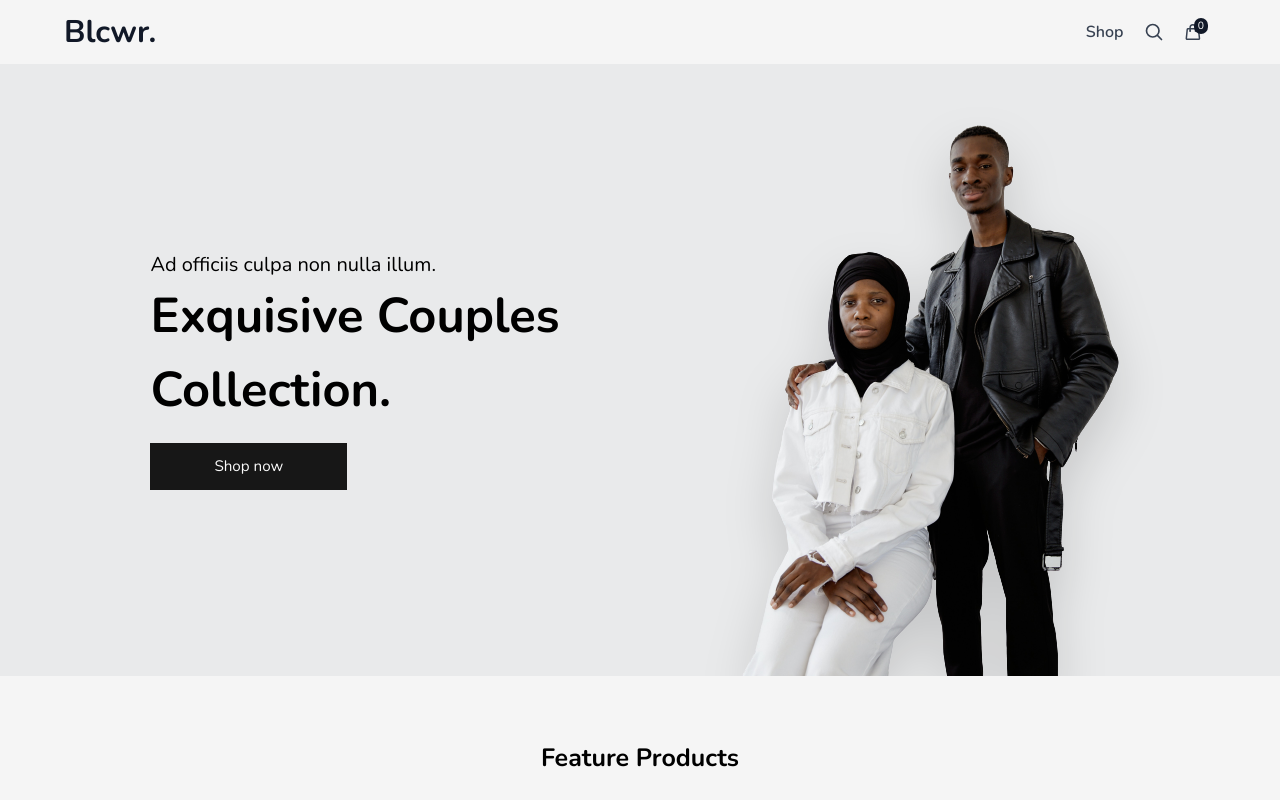
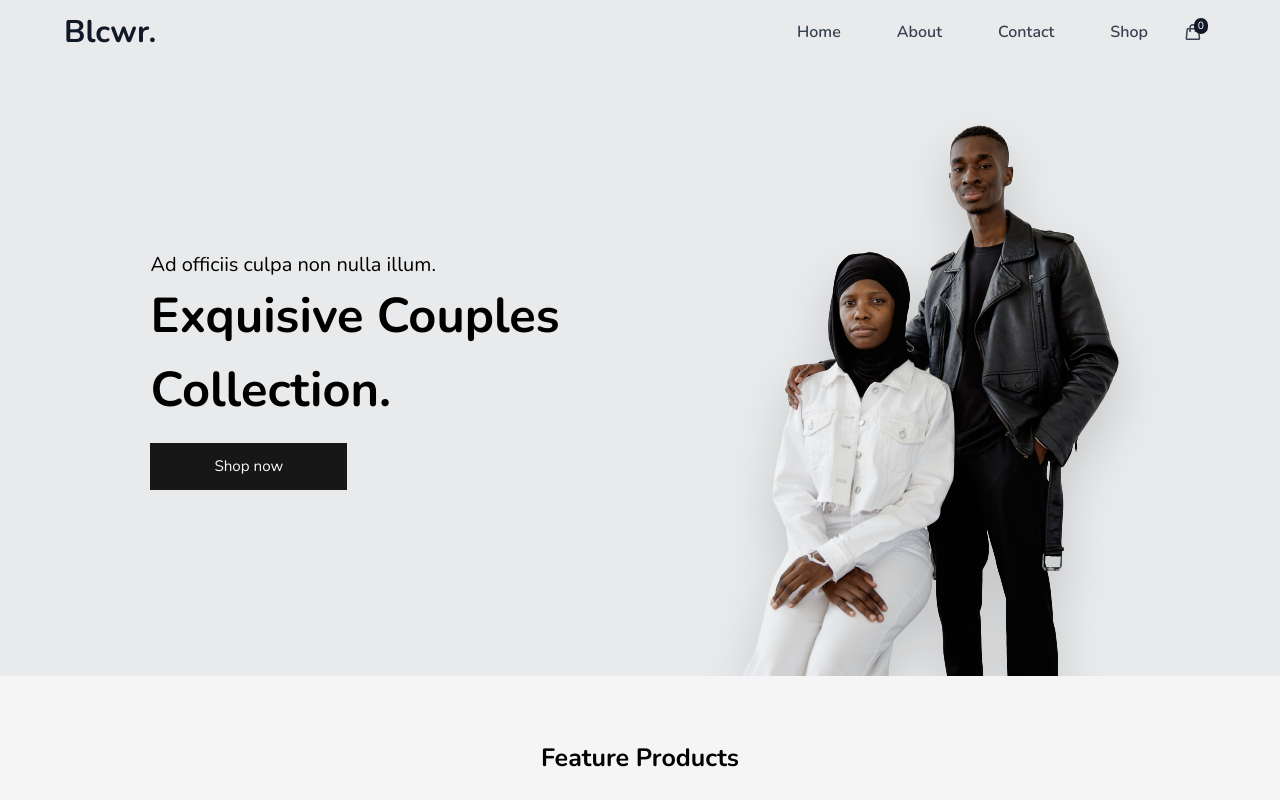
Before and after one commit to adelaw22/typescript-simple-store, a React (Vite) app: page / in a window 1280 px wide. Shown: the top 800 px of the page. Built offline with nearby package versions, Linux system fonts and the light colour scheme.

Commit message:
fix: style update on the home page

```diff
--- a/src/App.tsx
+++ b/src/App.tsx
@@ -1,5 +1,5 @@
 import { Outlet } from "react-router-dom"
-import Navbar from "./components/NavBar"
+import Navbar from "./components/NavBar/NavBar"
 import FooterSect from "./components/footerSect/footer"
 
 
--- a/src/components/NavBar.tsx
+++ /dev/null
@@ -1,59 +0,0 @@
-import React, { useEffect, useState } from 'react'
-import PageContainer from './PageContainer';
-import { NavLink, Link } from "react-router-dom";
-import {MagnifyingGlassIcon, ShoppingBagIcon} from '@heroicons/react/24/outline'
-
-const componentStyling = {
-    //Icon
-    iconStyle: "h-5 w-5 stroke-gray-700 stroke-2 cursor-pointer" ,
-  }
-
-
-const Navbar = () => {
-  const [NavBg, setNavBg] =useState<boolean>(false)
-
-  const changeBg =()=>{
-     if (window.scrollY >= 100){
-        setNavBg(true)
-     }else{
-      setNavBg(false)
-    }
-  }
-
-  useEffect(()=>{
-    changeBg()
-    window.addEventListener("scroll", changeBg)
-  })
-
-
-  return (
-    <nav className={`z-10 top-0  ${NavBg? 'sticky bg-clip-padding backdrop-filter backdrop-blur-xl bg-opacity-60 shadow' : ''}`}>
-       <PageContainer containerStyle="flex justify-between h-16 py-4 items-center">
-
-       <NavLink to='/'>
-          <span className='text-3xl font-bold text-gray-900'>Blcwr.</span>
-       </NavLink>
-
-
-        <div className="flex justify-between items-center w-3/25">
-          <NavLink to="/shop" className="">
-            <span className='px-2 hover:border-b-4 hover:border-gray-900 text-gray-700 font-semibold hover:text-gray-900 hover:font-bold transition ease-in-out delay-150'>Shop</span>
-          </NavLink>
-          <MagnifyingGlassIcon className={`${componentStyling.iconStyle}`} />
-          <NavLink to='/cart'>
-          <span className="w-10 h-10 flex items-center p-1 cursor-pointer">
-            <ShoppingBagIcon className={` relative left-1 ${componentStyling.iconStyle}`}/>
-              <div className=" h-4 w-4  rounded-full bg-gray-900 text-white relative right-1 bottom-1.5 z-10 ">
-                <p className='text-xs text-center'>0</p>
-              </div>
-
-          </span>
-          </NavLink>
-        </div>
-
-       </PageContainer>
-    </nav>
-  )
-}
-
-export default Navbar;
--- /dev/null
+++ b/src/components/NavBar/NavBar.tsx
@@ -0,0 +1,70 @@
+import React, { useEffect, useState } from 'react'
+import PageContainer from '../PageContainer';
+import { NavLink, Link } from "react-router-dom";
+import { ShoppingBagIcon} from '@heroicons/react/24/outline'
+import { useNavbar } from '../../hooks/useNavbar';
+
+const componentStyling = {
+    //Icon
+    iconStyle: "h-5 w-5 stroke-gray-700 stroke-2 cursor-pointer" ,
+    //Link
+    menuStyle: 'px-2 hover:border-b-4 hover:border-gray-900 text-gray-700 font-semibold hover:text-gray-900 hover:font-bold transition ease-in-out delay-150'
+  }
+
+
+
+const Navbar = () => {
+  const {NavBg} = useNavbar()
+
+  const menuItem = [
+    {
+      item:'Home',
+      link: '/'
+    },
+    {
+      item:'About',
+      link: '/'
+    },
+    {
+      item:'Contact',
+      link: '/'
+    },
+    {
+      item:'Shop',
+      link: 'shop'
+    },
+  ]
+
+  return (
+    <nav className={`z-10 top-0  ${NavBg? 'sticky bg-clip-padding backdrop-filter backdrop-blur-xl bg-opacity-60 shadow' : 'bg-[#E9EAEB]'}`}>
+       <PageContainer containerStyle="flex justify-between h-16 py-4 items-center">
+
+       <NavLink to='/'>
+          <span className='text-3xl font-bold text-gray-900'>Blcwr.</span>
+       </NavLink>
+
+
+        <div className="flex justify-between items-center">
+          {menuItem.map((item, i)=>(
+            <NavLink key={i} to={item.link} className='mx-5'>
+              <span className={`${componentStyling.menuStyle}`}>{item.item}</span>
+            </NavLink>
+          ))}
+
+          <NavLink to='/cart'>
+          <span className="w-10 h-10 flex items-center p-1 cursor-pointer">
+            <ShoppingBagIcon className={`relative left-1 ${componentStyling.iconStyle}`}/>
+              <div className=" h-4 w-4  rounded-full bg-gray-900 text-white relative right-1 bottom-1.5 z-10 ">
+                <p className='text-xs text-center'>0</p>
+              </div>
+
+          </span>
+          </NavLink>
+        </div>
+
+       </PageContainer>
+    </nav>
+  )
+}
+
+export default Navbar;
--- a/src/components/detailSection.tsx
+++ b/src/components/detailSection.tsx
@@ -26,7 +26,7 @@ const DetailSection = () => {
     <>
        <SectionTemp sectionHeader='Feature Products' IndexOfFirstItem={0} lengthOfItems={4} />
 
-       <div className='flex justify-center w-full h-80 bg-gradient-to-r from-[#F1F1F1] to-[#E7E7E7] mb-8'>
+       <div className='flex justify-center w-full h-80 bg-gradient-to-r from-[#F1F1F1] to-[#E7E7E7] my-[6rem]'>
         <div className='flex'>
            <div className='self-center absolute z-1 text-center'>
             <p className='font-bold text-2xl'>THE TRENDS FOR THE SEASON</p>
@@ -34,7 +34,8 @@ const DetailSection = () => {
             <img className='relative text-center opacity-40 drop-shadow-2xl' src={ladyimg} alt=""/>
         </div>
        </div>
-       <div className='grid gap-8 grid-cols-2'>
+       <SectionTemp sectionHeader='New Products' IndexOfFirstItem={-4} />
+       <div className='grid gap-8 grid-cols-2 my-[6rem]'>
         {
           AdData.map((item: adType,i)=>(
             <AdBanner key={i} data={item}/>
@@ -42,9 +43,6 @@ const DetailSection = () => {
         }
 
        </div>
-
-       <SectionTemp sectionHeader='New Products' IndexOfFirstItem={-4} />
-
     </>
   )
 }
--- /dev/null
+++ b/src/hooks/useNavbar.ts
@@ -0,0 +1,20 @@
+import { useState, useEffect } from "react"
+
+export function useNavbar(){
+    const [NavBg, setNavBg] =useState<boolean>(false)
+
+    const changeBg =()=>{
+        if (window.scrollY >= 100){
+            setNavBg(true)
+        }else{
+        setNavBg(false)
+        }
+    }
+
+    useEffect(()=>{
+        changeBg()
+        window.addEventListener("scroll", changeBg)
+    })
+
+    return{NavBg}
+}
--- a/src/main.tsx
+++ b/src/main.tsx
@@ -10,7 +10,6 @@ import HomePage from './routes/homePage';
 import ShopPage from "./routes/shopPage";
 import ProductPage from "./routes/productPage";
 import CartPage from "./routes/cart"
-
 import './index.css'
 
 const router = createBrowserRouter([
@@ -23,7 +22,7 @@ const router = createBrowserRouter([
         element: <HomePage/>,
       },
       {
-        path: "/shop",
+        path: "shop",
         element: <ShopPage/>,
       },
       {
```
